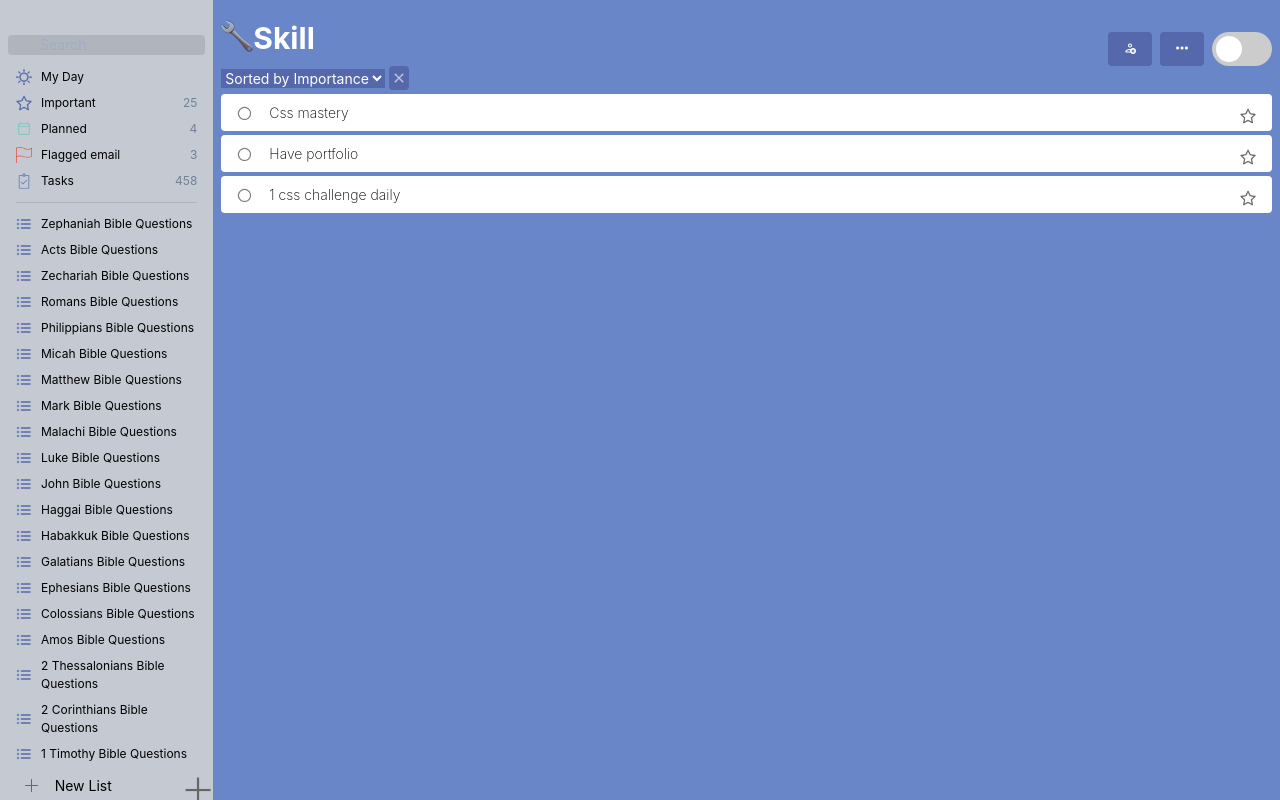
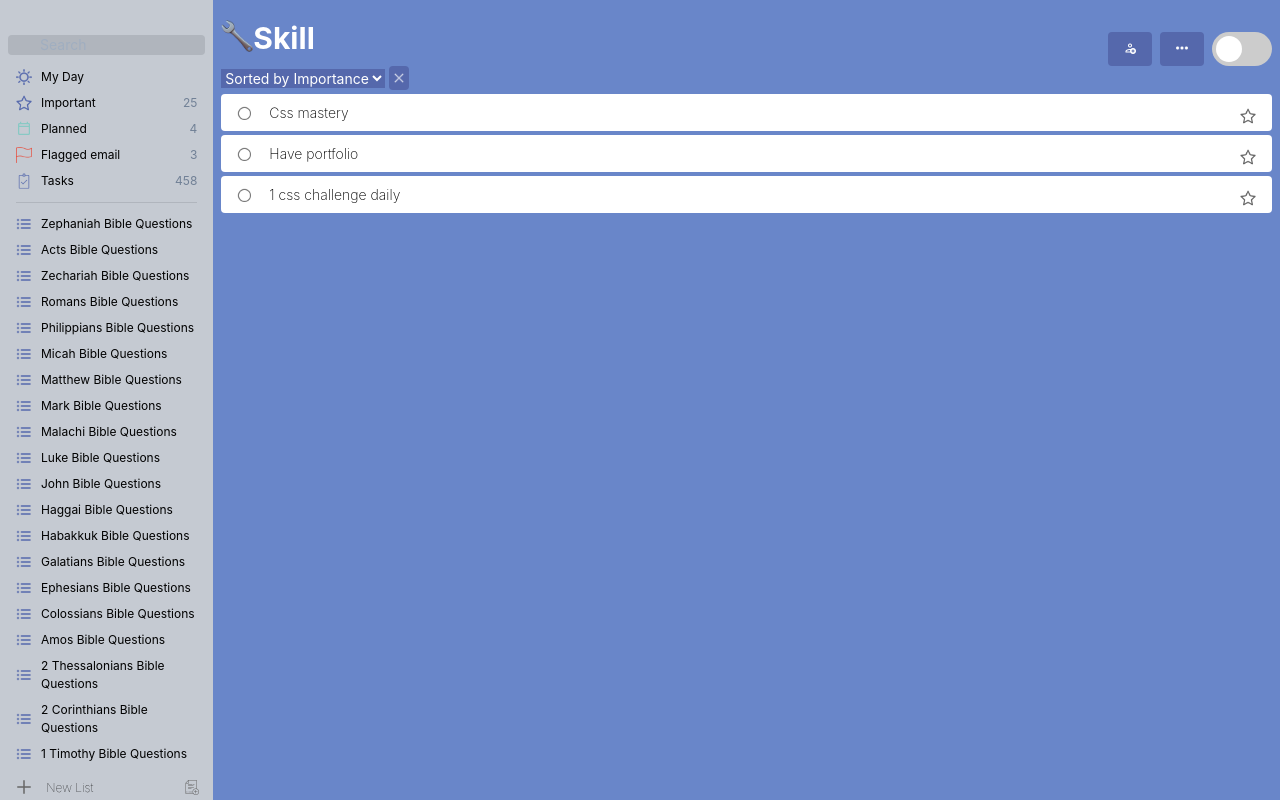
Before and after one commit to Saazu/react-night-mode, a React (Create React App) app: page / in a window 1280 px wide. Built offline with nearby package versions, Linux system fonts and the light colour scheme.

Commit message:
Add List button added to bottom of side bar

```diff
--- a/src/components/MainPage.js
+++ b/src/components/MainPage.js
@@ -1,6 +1,6 @@
 import React from 'react';
-import MainListView from './MainListView/MainListView';
-import SideNavBar from './Sidebar/SideNavBar';
+import MainListView from './MainListView';
+import SideNavBar from './Sidebar';
 import { useTheme } from '../providers/useTheme';
 
 const MainPage = () => {
--- a/src/components/Sidebar/SideNavBar.js
+++ b/src/components/Sidebar/index.js
@@ -6,6 +6,9 @@ import categories from './categories.json';
 import notes from './notes.json';
 import lightModeAddIcon from '../../img/add.png';
 import darkModeAddIcon from '../../img/add_white.png';
+import createDocLight from '../../img/create_doc_light.png'
+import createDocDark from '../../img/create_doc_dark.png'
+
 
 const categoryRows = () => {
   return categories.map(category => {
@@ -27,7 +30,7 @@ const SideNavBar = () => {
       <div className="mt-8">
         <div>
           <input
-            className={"w-full h-5 rounded pl-8 text-sm  " + (mode === 'light' ? "bg-search-input-background-light" : "bg-search-input-background-dark")}
+            className={"w-full h-5 rounded pl-8 text-sm text-black " + (mode === 'light' ? "bg-search-input-background-light" : "bg-search-input-background-dark")}
             placeholder="Search"
           />
         </div>
@@ -46,24 +49,27 @@ const SideNavBar = () => {
           {noteListRows()}
         </tbody>
       </table>
-      <div className="w-full my-2 mx-2 flex">
-        <div className="h4 w-4 mx-2">
-          <button>
-            {<img src={mode === 'light' ? lightModeAddIcon : darkModeAddIcon} alt="New List"/>}
-          </button>
-        </div>
-        <div className="mx-2 text-sm w-4/6">
-          <button><p>New List</p></button>
-        </div>
-        <div className="w-1/6 h-4 w-4">
-          <button>
-            {<img src={mode === 'light' ? lightModeAddIcon : darkModeAddIcon} alt="New List"/>}
-          </button>
-        </div>
-      </div>
+      <button className="w-full">
+        <span className=" flex mx-2 my-2">
+          <div className="w-1/6 mt-1">
+            <div className="h-4 w-4">
+              <img src={mode === 'light' ? lightModeAddIcon : darkModeAddIcon} alt="New List"/>
+            </div>
+          </div>
+
+          <div className="text-xs text-left w-4/6">
+            <p className="font-hairline mt-1">New List</p>
+          </div>
+
+          <div className="w-1/6 mt-1">
+            <div className="h-4 w-4 ml-4">
+              <img src={mode === 'light' ? createDocLight : createDocDark} alt="New List"/>
+            </div>
+          </div>
+
+        </span>
+      </button>
     </div>
-
-
   );
 };
 
```
Also changed, not shown: src/components/MainListView/index.js (renamed from src/components/MainListView/MainListView.js), src/img/create_doc_dark.png (added), src/img/create_doc_light.png (added).
